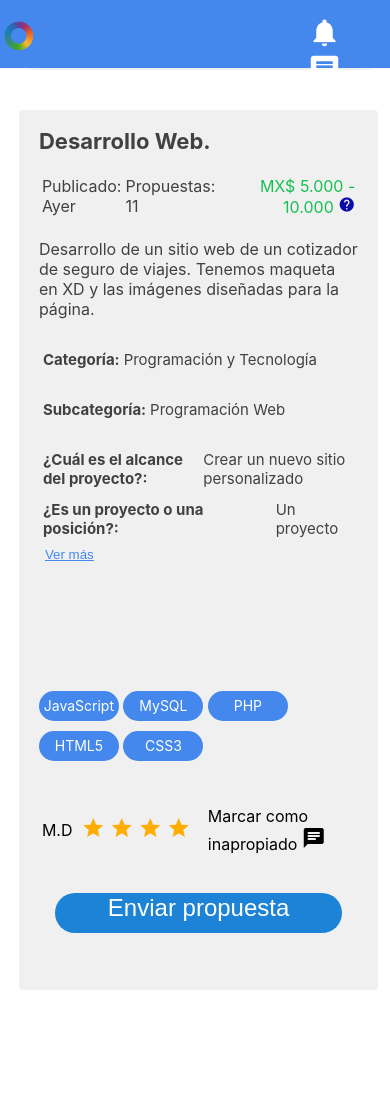
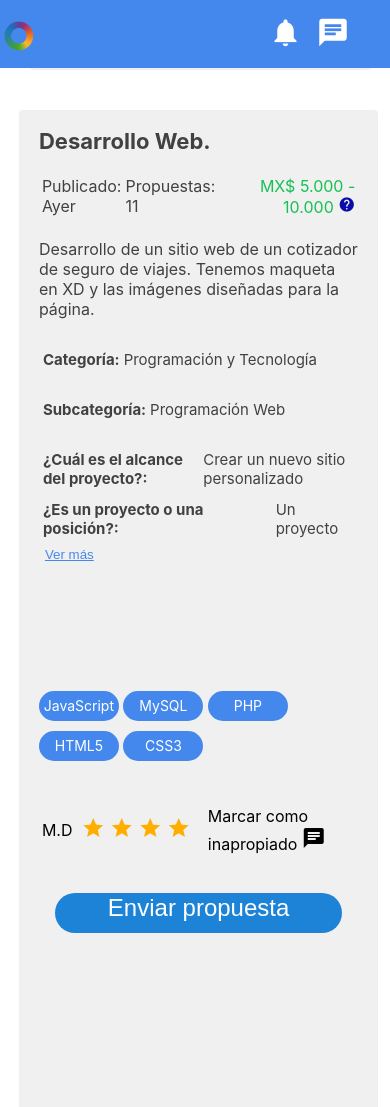
Before and after one commit to JesusM15/Workana-clon, a plain HTML site: page index.html in a window 390 px wide. Shown: the top 1107 px of the page. Before the commit the page ends 1020 px from the top, so only its background shows below. Drawn offline with Linux system fonts and the light colour scheme.

Commit message:
Update style.css

```diff
--- a/estilos/style.css
+++ b/estilos/style.css
@@ -629,7 +629,7 @@ body{
         display: none;
     }
     .second-section{
-        padding-left: 60%;
+        padding-left: 50%;
     }
     .profile-picture{
         display: none;
@@ -651,7 +651,7 @@ body{
         margin-top: 10px;
     }
     .proposal-container{
-        height: 880px;
+        height: 1000px;
     }
     .btn-proposal{
         display: none;
```
